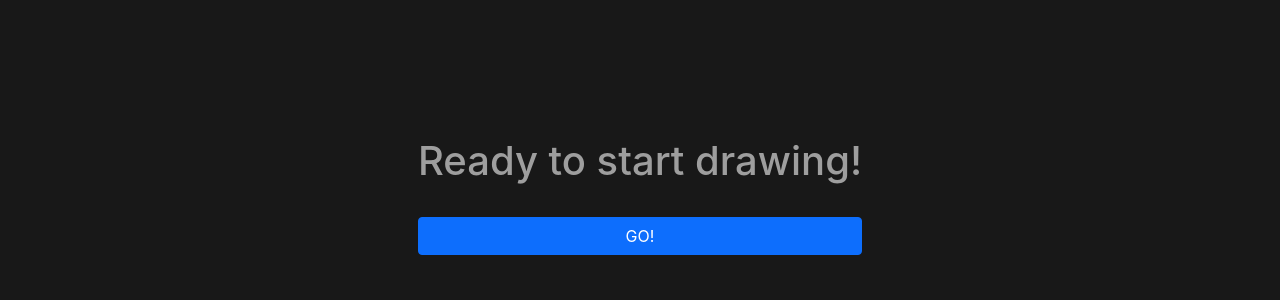
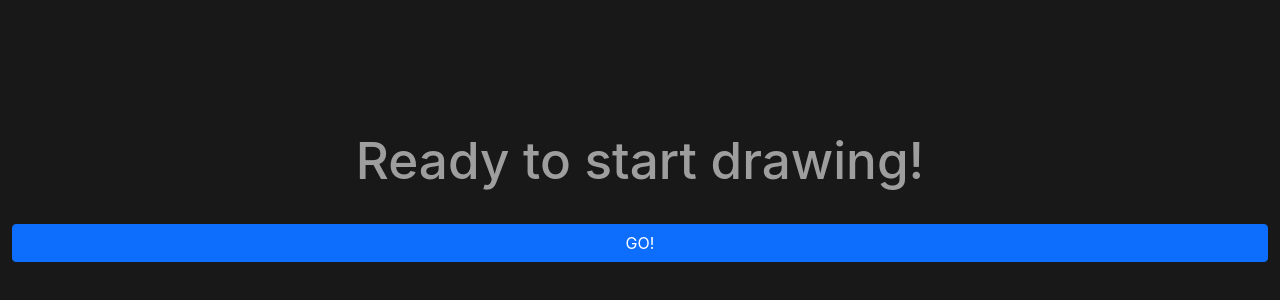
Before and after one commit to Dwiddwid/drawing-selector, a Vue app: page /drawing in a window 1280 px wide. Shown: the part 204-504 px from the top of the page. Built offline with nearby package versions, Linux system fonts and the light colour scheme.

Commit message:
Updated title and scaled drawing font
Font size for drawing scales with screen size.

```diff
--- a/index.html
+++ b/index.html
@@ -4,7 +4,7 @@
     <meta charset="UTF-8" />
     <link rel="icon" href="/favicon.ico" />
     <meta name="viewport" content="width=device-width, initial-scale=1.0" />
-    <title>Vite App</title>
+    <title>ABT Drawing</title>
   </head>
   <body>
     <div id="app"></div>
--- a/src/views/DrawingView.vue
+++ b/src/views/DrawingView.vue
@@ -6,8 +6,10 @@ const store = useParticipantStore();
 </script>
 
 <template>
-  <div tabindex="0" class="name-display d-flex">
-    <div class="d-flex-column align-items-center">
+  <div class="container-fluid">
+    <div tabindex="0" class="row name-display d-flex">
+      <div class="col">
+        <div class="scaled-text">
           <h1 v-if="store.index < 0">Ready to start drawing!</h1>
           <h1 v-else-if="store.winnerSelected">Winner!</h1>
           <div v-if="store.index > -1">
@@ -16,7 +18,9 @@ const store = useParticipantStore();
             </h2>
             <div class="mb-4">{{store.currentCandidate['School Grade']}}</div>
           </div>
+        </div>
         <button type="button" class="btn btn-primary mt-4" v-if="!store.spinning" v-on:click="store.selectRandomCandidate()">GO!</button>
+      </div>
     </div>
   </div>
 </template>
@@ -26,6 +30,9 @@ button {
   width: 100%;
 }
 @media (min-width: 1024px) {
+  .scaled-text * {
+    font-size: 4vw;
+  }
   .name-display {
     min-height: 100vh;
     min-width:100vw;
```
Lines whose indentation alone changed are shown as unchanged.
